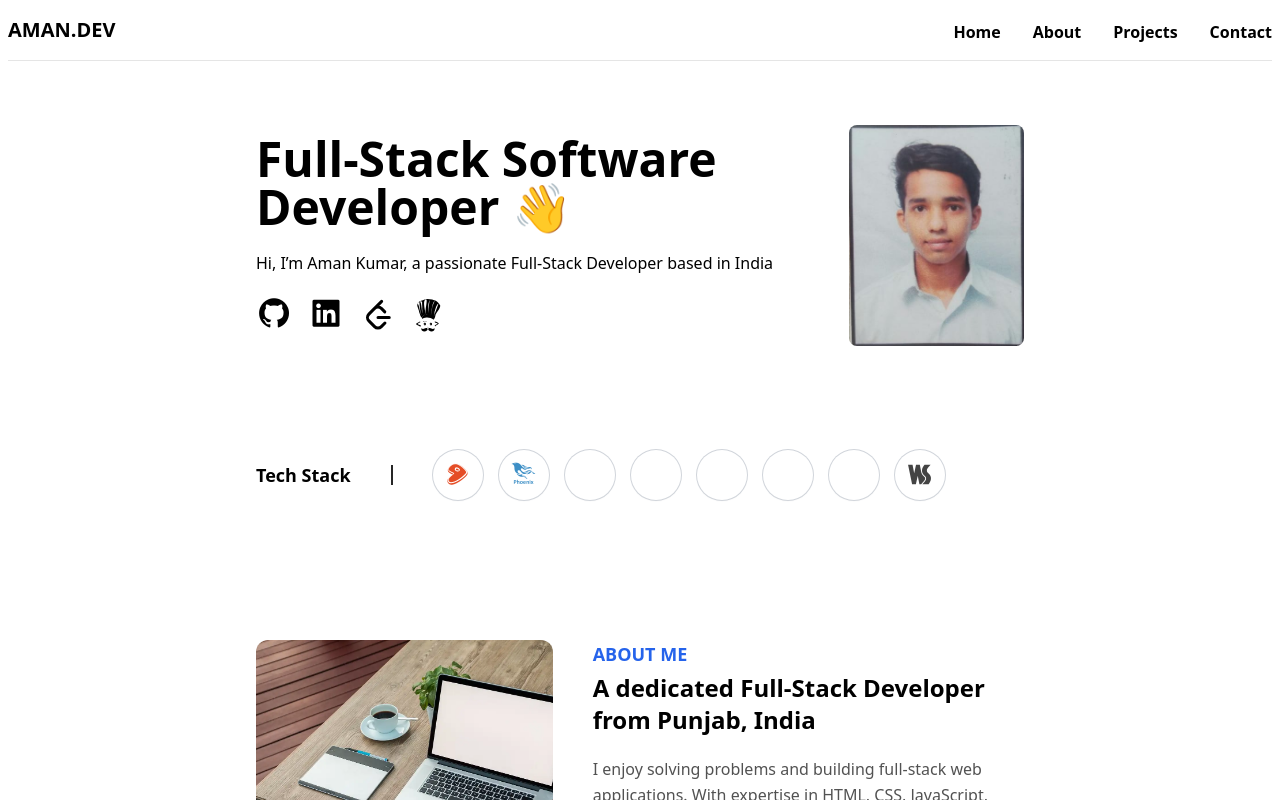
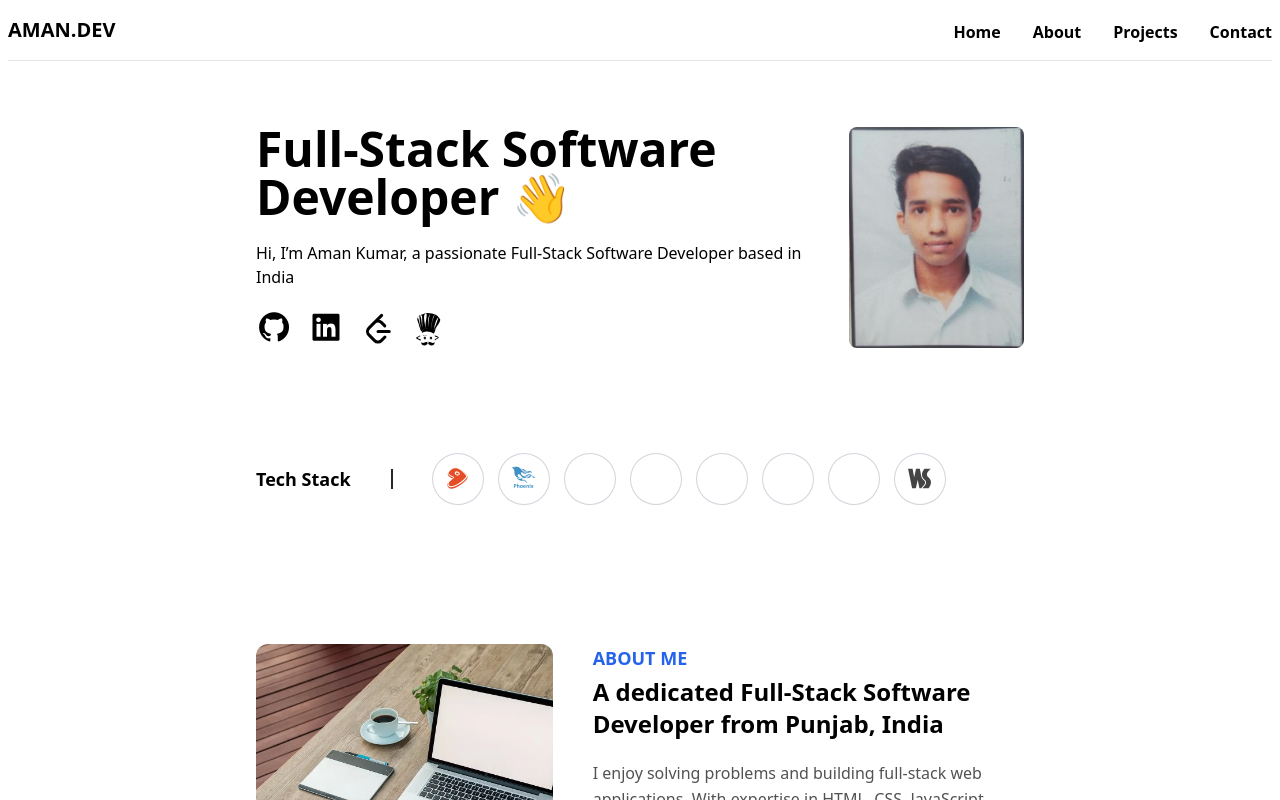
Before and after one commit to Codinewbie/portfolio, a React (Vite) app: page / in a window 1280 px wide. Shown: the top 800 px of the page. Built offline with nearby package versions, Linux system fonts and the light colour scheme; what tailwind-clip-path would draw is missing.

Commit message:
added software in about

```diff
--- a/src/components/About.jsx
+++ b/src/components/About.jsx
@@ -19,7 +19,7 @@ const About = () => {
         {/* <!-- about text content --> */}
         <div className="col-span-12 md:col-span-7 flex flex-col">
           <h3 className="text-lg uppercase font-extrabold text-blue-600 mb-1">About Me</h3>
-          <h2 className="text-2xl font-bold mb-5">A dedicated Full-Stack Developer from Punjab, India</h2>
+          <h2 className="text-2xl font-bold mb-5">A dedicated Full-Stack Software Developer from Punjab, India</h2>
           <p className="text-neutral-600 leading-relaxed w-full">I enjoy solving problems and building full-stack web applications. With expertise in HTML, CSS, JavaScript, TypeScript, React, TailwindCSS, Node.js, and Express.js, I focus on creating seamless, user-friendly interfaces and efficient back-end solutions.</p>
         </div>
       </div>
--- a/src/components/Hero.jsx
+++ b/src/components/Hero.jsx
@@ -8,7 +8,7 @@ const Hero = () => {
       <div className="py-16 flex flex-col-reverse gap-10 text-center md:text-left md:flex-row items-center md:justify-between">
         <div className="">
           <h2 className="text-3xl md:text-5xl font-black mb-5 leading-tight">Full-Stack Software Developer 👋</h2>
-          <p className="mb-5">Hi, I’m Aman Kumar, a passionate Full-Stack Developer based in India</p>
+          <p className="mb-5">Hi, I’m Aman Kumar, a passionate Full-Stack Software Developer based in India</p>
           <div className="flex items-center justify-center md:justify-start text-4xl gap-4">
 
             <a
```
